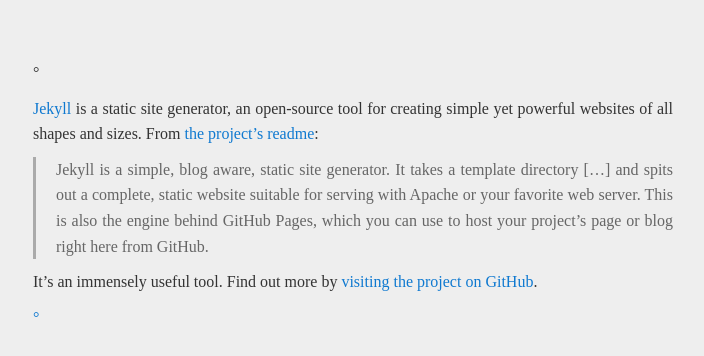
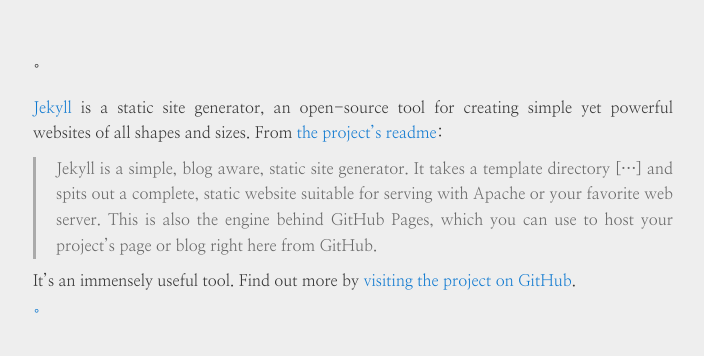
Before and after one commit to hellotarkim/hellotarkim.github.io, a Jekyll site: the page built from _posts/2016-01-01-whajekyll.md, in a window 1280 px wide. Shown: the top 356 px of the page, without its empty margins (287-991 px from the left). Built offline with Jekyll 4.4.1, drawn with Linux system fonts in a browser that asks for light colours; nearby versions of some CDN libraries.

Commit message:
Update default.html

```diff
--- a/_layouts/default.html
+++ b/_layouts/default.html
@@ -6,6 +6,7 @@
     <meta http-equiv="X-UA-Compatible" content="chrome=1">
     <meta name="viewport" content="width=device-width,maximum-scale=2">
     <meta name="description" content="{{ site.title | default: site.github.repository_name }} : {{ site.description | default: site.github.project_tagline }}">
+    <link href="https://fonts.googleapis.com/css?family=Nanum+Myeongjo:400,700&amp;subset=korean" rel="stylesheet">
     <link rel="stylesheet" type="text/css" media="screen" href="{{ '/style.css?v=' | append: site.github.build_revision | relative_url }}">
     <script src="//ajax.googleapis.com/ajax/libs/jquery/1.10.2/jquery.min.js"></script>
     {% seo %}
```
